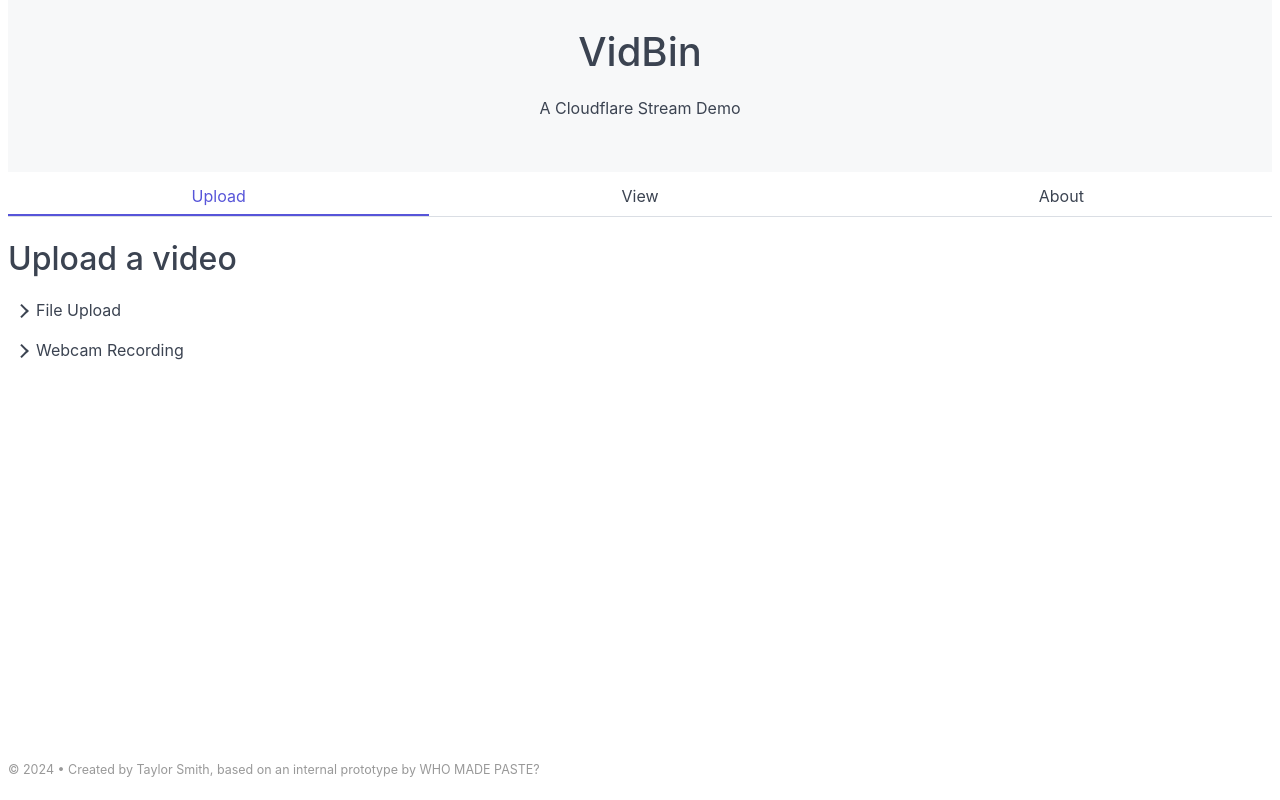
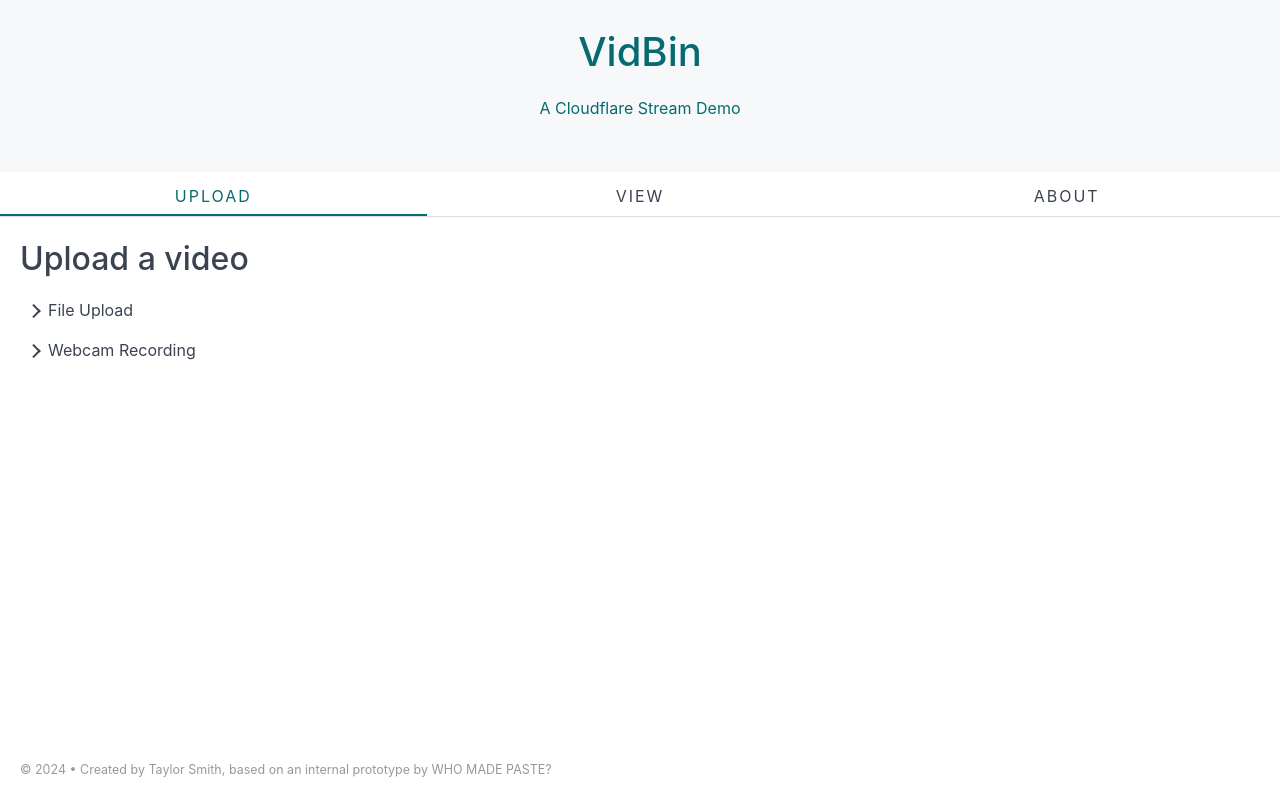
Before and after one commit to tsmith512/vidbin, a Next.js app: page / in a window 1280 px wide. Built offline with nearby package versions, Linux system fonts and the light colour scheme.

Commit message:
Use the SCSS and make a color override

```diff
--- a/next.config.js
+++ b/next.config.js
@@ -1,4 +1,11 @@
 /** @type {import('next').NextConfig} */
-const nextConfig = {}
+
+const path = require('path');
+
+const nextConfig = {
+  sassOptions: {
+    includePaths: [path.join(__dirname, 'src')],
+  },
+};
 
 module.exports = nextConfig
--- a/package.json
+++ b/package.json
@@ -34,6 +34,7 @@
     "eslint-plugin-next-on-pages": "^1.8.5",
     "eslint-plugin-prettier": "^5.1.3",
     "prettier": "^3.2.2",
+    "sass": "^1.70.0",
     "typescript": "^5",
     "vercel": "^33.1.0"
   }
--- a/src/app/layout.tsx
+++ b/src/app/layout.tsx
@@ -1,10 +1,7 @@
 import Nav from '../components/Nav';
 import type { Metadata } from 'next';
 
-import '../../node_modules/spectre.css/dist/spectre.min.css';
-import '../../node_modules/spectre.css/dist/spectre-exp.min.css';
-import '../../node_modules/spectre.css/dist/spectre-icons.min.css';
-import './globals.css';
+import '../styles/main.scss';
 
 export const metadata: Metadata = {
   title: 'VidBin',
--- /dev/null
+++ b/src/styles/_variables.scss
@@ -0,0 +1,3 @@
+// These override spectre.css//src/_variables.scss
+
+$primary-color: #066b70;
--- a/src/app/globals.css
+++ b/src/styles/main.scss
@@ -1,3 +1,8 @@
+@import 'variables';
+
+@import '../../node_modules/spectre.css/src/spectre.scss';
+@import '../../node_modules/spectre.css/src/spectre-icons.scss';
+
 html, body {
   min-height: 100vh;
   padding: 0;
@@ -8,10 +13,16 @@
 
   display: flex;
   flex-direction: column;
+  padding: 0;
 }
 
 section, main {
   margin-bottom: 1rem;
+}
+
+nav {
+  text-transform: uppercase;
+  letter-spacing: 2px;
 }
 
 main {
@@ -20,30 +31,34 @@
 
   display: flex;
   flex-direction: column;
+
+  padding: 0 1rem;
 }
 
 footer {
-  padding: 0.5rem 0 1rem;
+  padding: 0.5rem 1rem 1rem;
   font-size: 0.625rem;
   color: #999;
 }
 
 .hero {
   padding: 1rem 1rem;
+  color: $primary-color;
 }
 
 .video-buttons {
   display: flex;
   flex-direction: column;
   justify-content: center;
+
+  /* How the did I not realize this was a desktop-first framework... */
+  @media (max-width: 840px) {
+    & {
+      flex-direction: row;
+    }
+  }
 }
 
-/* How the did I not realize this was a desktop-first framework... */
-@media (max-width: 840px) {
-  .video-buttons {
-    flex-direction: row;
-  }
-}
 
 .video-buttons button {
   display: block;
```
Also changed, not shown: 1 other file (tests, documents, lock files or other folders).
